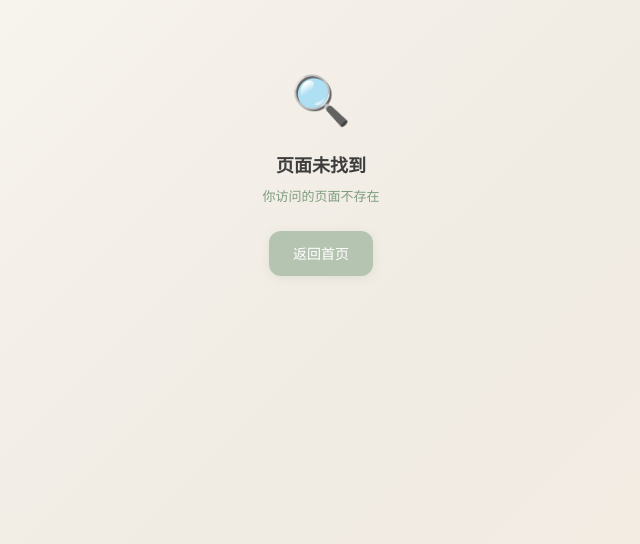
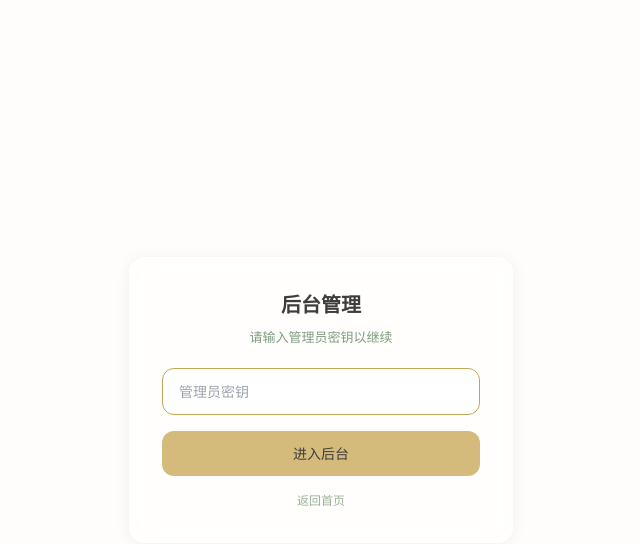
Before and after one commit to tancy9527/hextech-assistant, a Next.js app: page /admin-login in a window 1280 px wide. Before the commit this address had no page. Shown: the top 544 px of the page, without its empty margins (319-959 px from the left). Built offline with nearby package versions, Linux system fonts and the light colour scheme.

Commit message:
修复：手机访问无法上传图片的问题

```diff
--- /dev/null
+++ b/src/app/admin-login/page.tsx
@@ -0,0 +1,67 @@
+"use client";
+
+import { useState } from "react";
+import { useRouter } from "next/navigation";
+
+export default function AdminLoginPage() {
+  const [key, setKey] = useState("");
+  const [error, setError] = useState("");
+  const [loading, setLoading] = useState(false);
+  const router = useRouter();
+
+  const handleLogin = async () => {
+    if (!key.trim()) return;
+    setLoading(true);
+    setError("");
+    try {
+      const res = await fetch("/api/admin/auth", {
+        method: "POST",
+        headers: { "Content-Type": "application/json" },
+        body: JSON.stringify({ key: key.trim() }),
+      });
+      if (res.ok) {
+        sessionStorage.setItem("admin_key", key.trim());
+        router.push("/admin");
+      } else {
+        const d = await res.json();
+        setError(d.error || "密钥不正确");
+      }
+    } catch {
+      setError("无法连接服务器");
+    }
+    setLoading(false);
+  };
+
+  return (
+    <main className="min-h-screen flex items-center justify-center bg-cream-50 px-4">
+      <div className="glass-card p-8 max-w-sm w-full text-center">
+        <h1 className="text-[20px] font-bold text-sage-700 mb-2">后台管理</h1>
+        <p className="text-[13px] text-sage-500 mb-5">请输入管理员密钥以继续</p>
+        {error && (
+          <p className="text-[12px] text-rose-500 mb-3 bg-rose-50 py-2 px-3 rounded-lg">
+            {error}
+          </p>
+        )}
+        <input
+          type="password"
+          value={key}
+          onChange={(e) => setKey(e.target.value)}
+          onKeyDown={(e) => e.key === "Enter" && handleLogin()}
+          placeholder="管理员密钥"
+          autoFocus
+          className="w-full px-4 py-3 rounded-xl border border-sage-200 text-[14px] mb-4 bg-white/80 focus:outline-none focus:border-gold-400"
+        />
+        <button
+          onClick={handleLogin}
+          disabled={loading}
+          className="w-full py-3 rounded-xl bg-gold-300 text-gold-700 text-[14px] font-medium hover:bg-gold-400 transition-colors active:scale-95 disabled:opacity-50"
+        >
+          {loading ? "验证中..." : "进入后台"}
+        </button>
+        <a href="/" className="block mt-4 text-[12px] text-sage-400 hover:text-sage-600">
+          返回首页
+        </a>
+      </div>
+    </main>
+  );
+}
--- a/src/app/admin/components/RecsTab.tsx
+++ b/src/app/admin/components/RecsTab.tsx
@@ -377,8 +377,11 @@ export default function RecsTab({ adminKey }: { adminKey: string }) {
     if (res.ok) {
       setBcSaveMsg("图文卡已保存");
       setTimeout(() => setBcSaveMsg(""), 2000);
+    } else {
+      const d = await res.json().catch(() => ({ error: "保存失败" }));
+      setBcUploadError(prev => ({ ...prev, [psId]: `保存失败：${d.error || res.statusText}` }));
+      if (modalHero) loadHero(modalHero.id);
     }
-    if (!res.ok) { if (modalHero) loadHero(modalHero.id); }
   };
 
   // === 筛选 ===
--- a/src/app/admin/page.tsx
+++ b/src/app/admin/page.tsx
@@ -53,8 +53,12 @@ export default function AdminPage() {
   const handleLogin = async () => {
     if (!adminKey.trim()) return;
     setAuthError("");
-    // Verify the key works
     try {
+      await fetch("/api/admin/auth", {
+        method: "POST",
+        headers: { "Content-Type": "application/json" },
+        body: JSON.stringify({ key: adminKey.trim() }),
+      });
       const res = await fetch("/api/admin/heroes", {
         headers: { "Content-Type": "application/json", "X-Admin-Key": adminKey.trim() },
       });
--- /dev/null
+++ b/src/app/api/admin/auth/route.ts
@@ -0,0 +1,24 @@
+import { NextRequest, NextResponse } from "next/server";
+
+export async function POST(req: NextRequest) {
+  const adminKey = process.env.ADMIN_SECRET_KEY;
+  if (!adminKey) {
+    return NextResponse.json({ success: true, dev: true });
+  }
+
+  const { key } = await req.json();
+  if (!key || key !== adminKey) {
+    return NextResponse.json({ error: "密钥不正确" }, { status: 401 });
+  }
+
+  const response = NextResponse.json({ success: true });
+  response.cookies.set("admin_session", adminKey, {
+    httpOnly: true,
+    secure: process.env.NODE_ENV === "production",
+    sameSite: "strict",
+    maxAge: 60 * 60 * 24,
+    path: "/",
+  });
+
+  return response;
+}
--- /dev/null
+++ b/src/middleware.ts
@@ -0,0 +1,26 @@
+import { NextResponse } from "next/server";
+import type { NextRequest } from "next/server";
+
+export function middleware(request: NextRequest) {
+  const { pathname } = request.nextUrl;
+
+  if (!pathname.startsWith("/admin")) return NextResponse.next();
+
+  // API routes handle their own auth via X-Admin-Key header
+  if (pathname.startsWith("/api/admin")) return NextResponse.next();
+
+  const adminKey = process.env.ADMIN_SECRET_KEY;
+  if (!adminKey) return NextResponse.next();
+
+  const session = request.cookies.get("admin_session")?.value;
+  if (session === adminKey) return NextResponse.next();
+
+  // 未授权，重定向到独立登录页
+  const loginUrl = request.nextUrl.clone();
+  loginUrl.pathname = "/admin-login";
+  return NextResponse.redirect(loginUrl);
+}
+
+export const config = {
+  matcher: ["/admin/:path*"],
+};
```
Also changed, not shown: 1 other file (tests, documents, lock files or other folders).
